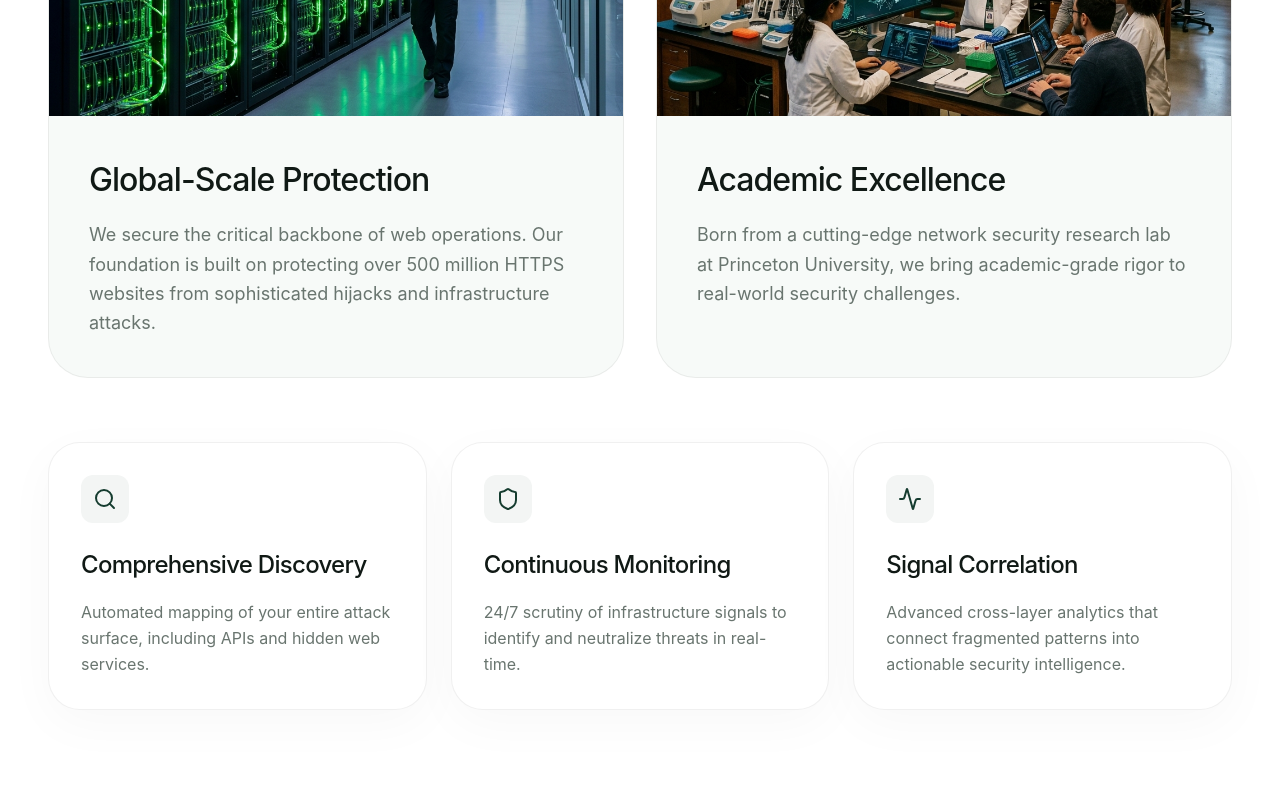
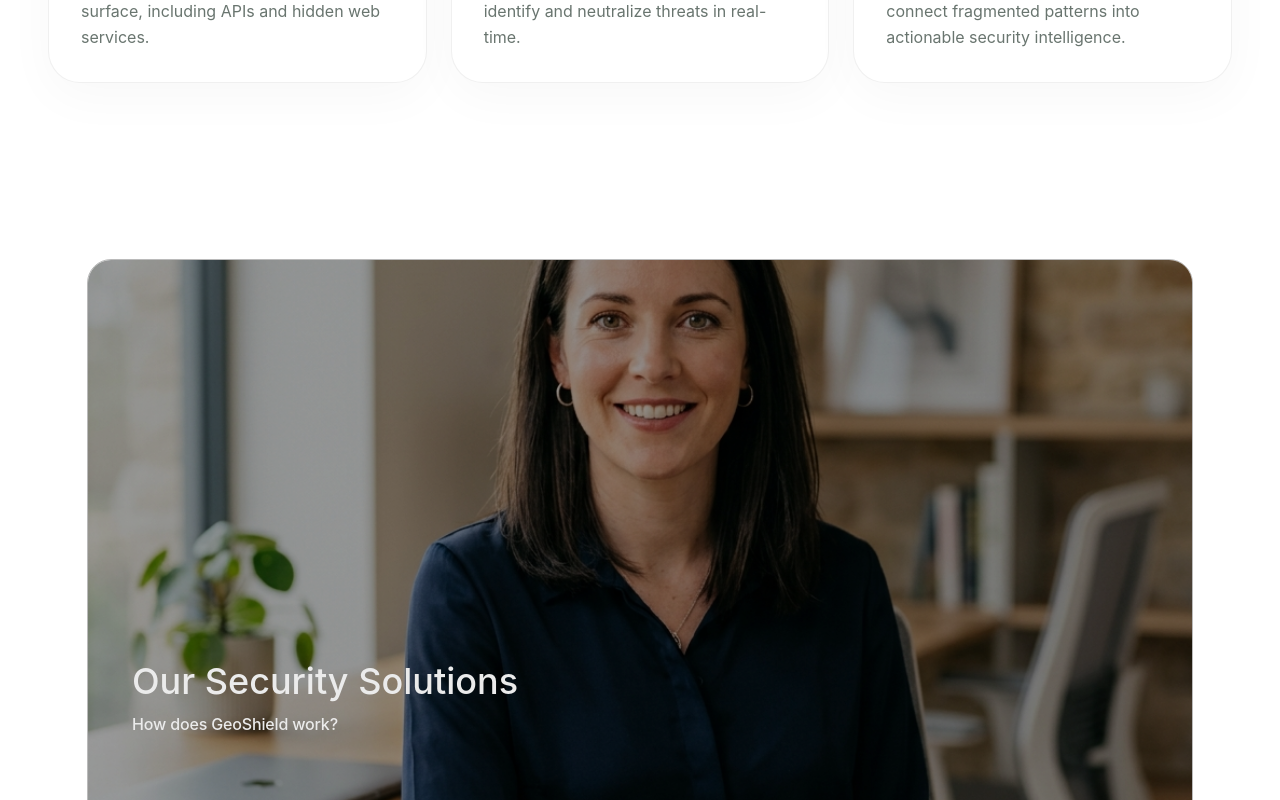
Before and after one commit to Ux-Geek/Crosslayer-Labs, a Next.js app: page / in a window 1280 px wide. Shown: the part 2000-2800 px from the top of the page. Built offline with nearby package versions, Linux system fonts and the light colour scheme; a web font is replaced by a local one.

Commit message:
feat: implement new SolutionsSection component and integrate it into the homepage

```diff
--- a/src/app/page.tsx
+++ b/src/app/page.tsx
@@ -1,8 +1,7 @@
 import Navbar from "@/components/Navbar";
 import Hero from "@/components/Hero";
-import VideoSection from "@/components/VideoSection";
+import SolutionsSection from "@/components/SolutionsSection";
 import WhyUs from "@/components/WhyUs";
-import Solutions from "@/components/Solutions";
 import Team from "@/components/Team";
 import Industries from "@/components/Industries";
 import CTA from "@/components/CTA";
@@ -14,9 +13,8 @@ export default function Home() {
       <Navbar />
       <main>
         <Hero />
-        <VideoSection />
         <WhyUs />
-        <Solutions />
+        <SolutionsSection />
         <Team />
         <Industries />
         <CTA />
--- /dev/null
+++ b/src/components/SolutionsSection.tsx
@@ -0,0 +1,106 @@
+"use client";
+
+import { motion } from "motion/react";
+import { ShieldCheck, Radar, AlarmClock } from "lucide-react";
+
+const solutions = [
+  {
+    title: "Attack Surface Discovery.",
+    text: "Understand the attack surface of APIs and web services to cyber attacks.",
+    icon: ShieldCheck,
+    width: "279px",
+  },
+  {
+    title: "Security Analytics.",
+    text: "Advanced threat intelligence and analytics to identify patterns and prevent attacks before they happen.",
+    icon: Radar,
+    width: "337px",
+  },
+  {
+    title: "Ongoing Monitoring.",
+    text: "Monitoring and correlating attack signals across layers for rapid response and mitigation.",
+    icon: AlarmClock,
+    width: "315px",
+  },
+];
+
+export default function SolutionsSection() {
+  return (
+    <section id="solutions" className="mx-auto max-w-[1106px] px-5 pt-12 md:px-8 lg:px-0">
+      {/* Big Image — 1106×579, border-radius 24, border 1px #BABABA, 40% black overlay */}
+      <motion.div
+        initial={{ opacity: 0, y: 40 }}
+        whileInView={{ opacity: 1, y: 0 }}
+        viewport={{ once: true }}
+        transition={{ duration: 0.8 }}
+        className="relative w-full overflow-hidden rounded-[24px] border border-[#BABABA]"
+        style={{ height: "579px" }}
+      >
+        <img
+          src="/female_workspace_portrait.png"
+          alt="Professional in workspace"
+          className="absolute inset-0 h-full w-full object-cover"
+        />
+        <div className="absolute inset-0 bg-black/40" />
+
+        {/* "Our Security Solutions" — left:44, from bottom ~120px, 36px #EBEBEB */}
+        <div className="absolute bottom-[104px] left-[44px]">
+          <h2
+            className="text-[36px] font-medium leading-[110%] text-[#EBEBEB]"
+            style={{ fontFamily: "'SF Pro Display', -apple-system, sans-serif", width: "529px" }}
+          >
+            Our Security Solutions
+          </h2>
+          {/* "How does GeoShield work?" — 16px #EBEBEB */}
+          <p
+            className="mt-[14px] text-[16px] font-medium leading-[110%] tracking-[-0.01em] text-[#EBEBEB]"
+            style={{ fontFamily: "'SF Pro Display', -apple-system, sans-serif" }}
+          >
+            How does GeoShield work?
+          </p>
+        </div>
+      </motion.div>
+
+      {/* Section title — gap ~100px from image, 24px #8E8D8D */}
+      <motion.p
+        initial={{ opacity: 0, y: 10 }}
+        whileInView={{ opacity: 1, y: 0 }}
+        viewport={{ once: true }}
+        className="mt-[100px] text-[24px] font-medium leading-[110%] text-[#8E8D8D]"
+        style={{ fontFamily: "'SF Pro Display', -apple-system, sans-serif", width: "390px" }}
+      >
+        Our platform delivers the most critical security solutions all in one place.
+      </motion.p>
+
+      {/* Solutions Bar — gap 20px from title, 1106×167, #F8F8F8, border 1px #D9D9D9, radius 24, gap 70 */}
+      <motion.div
+        initial={{ opacity: 0, y: 20 }}
+        whileInView={{ opacity: 1, y: 0 }}
+        viewport={{ once: true }}
+        transition={{ duration: 0.6 }}
+        className="mt-[20px] flex flex-col items-center justify-center rounded-[24px] border border-[#D9D9D9] bg-[#F8F8F8] md:flex-row"
+        style={{ height: "167px", gap: "70px" }}
+      >
+        {solutions.map((item) => (
+          <div
+            key={item.title}
+            className="flex flex-col items-start gap-[24px] p-[10px]"
+            style={{ width: item.width, height: "122px" }}
+          >
+            {/* Icon — 24×24, #2A2A2A */}
+            <item.icon className="h-6 w-6 flex-none text-[#2A2A2A]" strokeWidth={1.5} />
+
+            {/* Text — 16px, 500, 110% line-height, -0.005em tracking, #2A2A2A */}
+            <p
+              className="text-[16px] font-medium leading-[110%] tracking-[-0.005em] text-[#2A2A2A]"
+              style={{ fontFamily: "'SF Pro Display', -apple-system, sans-serif" }}
+            >
+              <span className="font-semibold">{item.title}</span>{" "}
+              {item.text}
+            </p>
+          </div>
+        ))}
+      </motion.div>
+    </section>
+  );
+}
```
Also changed, not shown: src/assets/Vector.svg (added).
